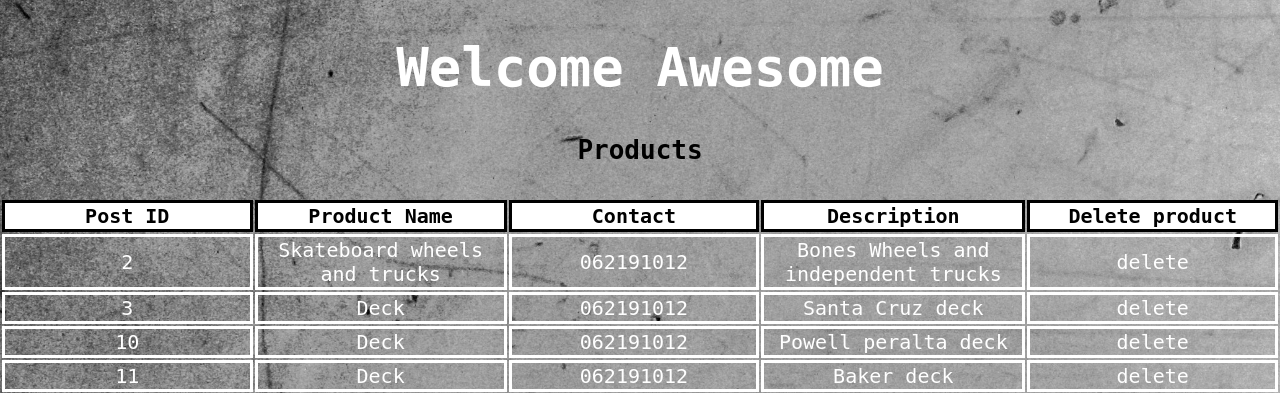
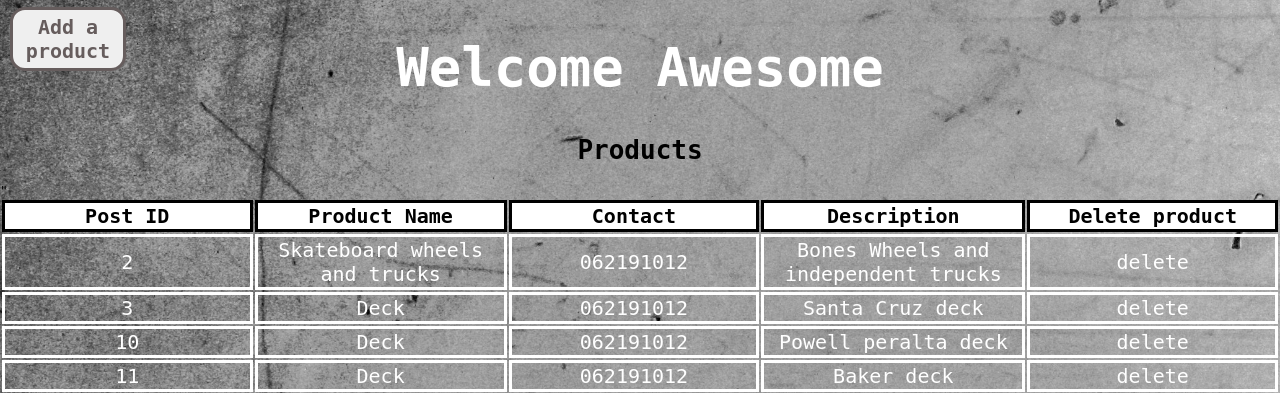
Before and after one commit to EldinKecap/Web-Programming-SITE, a PHP site: page /shop.php in a window 1280 px wide. Shown: the part 59-452 px from the top of the page. Run offline with PHP 8.4, Linux system fonts and the light colour scheme; a user stored in the database is signed in; data comes from the database, SQL or seed files in the repository; both versions use the stored data as it was after the commit.

Commit message:
added addProduct.php frontend

```diff
--- a/shop.php
+++ b/shop.php
@@ -14,10 +14,17 @@
     <script defer src = "./javascript/deleteAccount.js"></script>
     <script defer src="./javascript/changePassword.js"></script>
     <link rel="stylesheet" href="./styles/adminPage.css">
+    <link rel="stylesheet" href="./styles/shop.css">
     <div id="indexBody" >
 
         <div id="welcomeMessage"><?=$welcomeMsg?></div>
         <h1>Products</h1>
+        <?php
+        if( isset($_SESSION['sessionUser'])){
+            ?><a class="addProduct" href="./addProduct.php">Add a product</a> "<?php
+        }
+        ?>
+
     <table align="center" id = "productsTable">
         <!-- <tr>
             <th colspan="5"><h1>Accounts</h1></th>
@@ -28,7 +35,7 @@
             <th>Product Name</th>
             <th>Contact</th>
             <th>Description</th>
-            <?php if($_SESSION['sessionAdmin']==1){ ?><th><?php echo 'Delete product'; } ?></th>
+            <?php if(isset($_SESSION['sessionAdmin'])){ if($_SESSION['sessionAdmin']==1){ ?><th><?php echo 'Delete product'; }} ?></th>
 
         </tr>
         <?php
@@ -51,7 +58,7 @@
                     <td class= "productName"><?php echo $rows["productName"];?></td>
                     <td class= "contact"><?php echo $rows["contact"]; ?></td>
                     <td class= "description"><?php echo $rows["description"];?></td>
-                    <?php if($_SESSION['sessionAdmin']==1){ ?><td class="delete"><?php echo 'delete'; } ?></td>
+                    <?php if(isset($_SESSION['sessionAdmin'])){ if($_SESSION['sessionAdmin']==1){ ?><td class="delete"><?php echo 'delete'; }} ?></td>
                 </tr>
                 <?php
             }
--- a/styles/adminPage.css
+++ b/styles/adminPage.css
@@ -56,3 +56,8 @@ p:hover {
     box-shadow: inset 1px 1px 8px;
     padding: 0px 15px;
 } */
+
+h2 {
+    text-align: center;
+    color: white;
+}
--- a/styles/formStyles.css
+++ b/styles/formStyles.css
@@ -63,7 +63,7 @@ input:-webkit-autofill {
     padding: 5px;
 }
 
-#errorPassword,#errorUsername,#errorEmail,#errorOldPassword,#errorNewPassword{
+#errorPassword,#errorUsername,#errorEmail,#errorOldPassword,#errorNewPassword,#errorProductName,#errorProductDescription,#errorContactInfo{
     color: rgb(99, 88, 88);
     font-size: 13px;
     font-weight: 600;
--- /dev/null
+++ b/styles/shop.css
@@ -0,0 +1,22 @@
+.addProduct {
+    position: absolute;
+    font-weight: 600;
+    width: 100px;
+    text-align: center;
+    margin: 10px ;
+    color: rgb(102, 93, 93);
+    text-decoration: none;
+    font-family: monospace;
+    padding: 5px;
+    font-size: 20px;
+    border: solid 3px;
+    border-radius: 15px;
+    cursor: pointer;
+    background-color: #EFEFEF;
+    top: 7%;
+}
+
+.addProduct:hover{
+    box-shadow: inset 1px 1px 8px;
+    padding: 5px;
+}
```
Also changed, not shown: addProduct.php (added, +26 -0 lines), database/shop.sql (+48 -1 lines), includes/deletePost.php (+20 -0 lines), includes/addProduct-inc.php (added), javascript/formValidation.js (line endings or trailing spaces).
